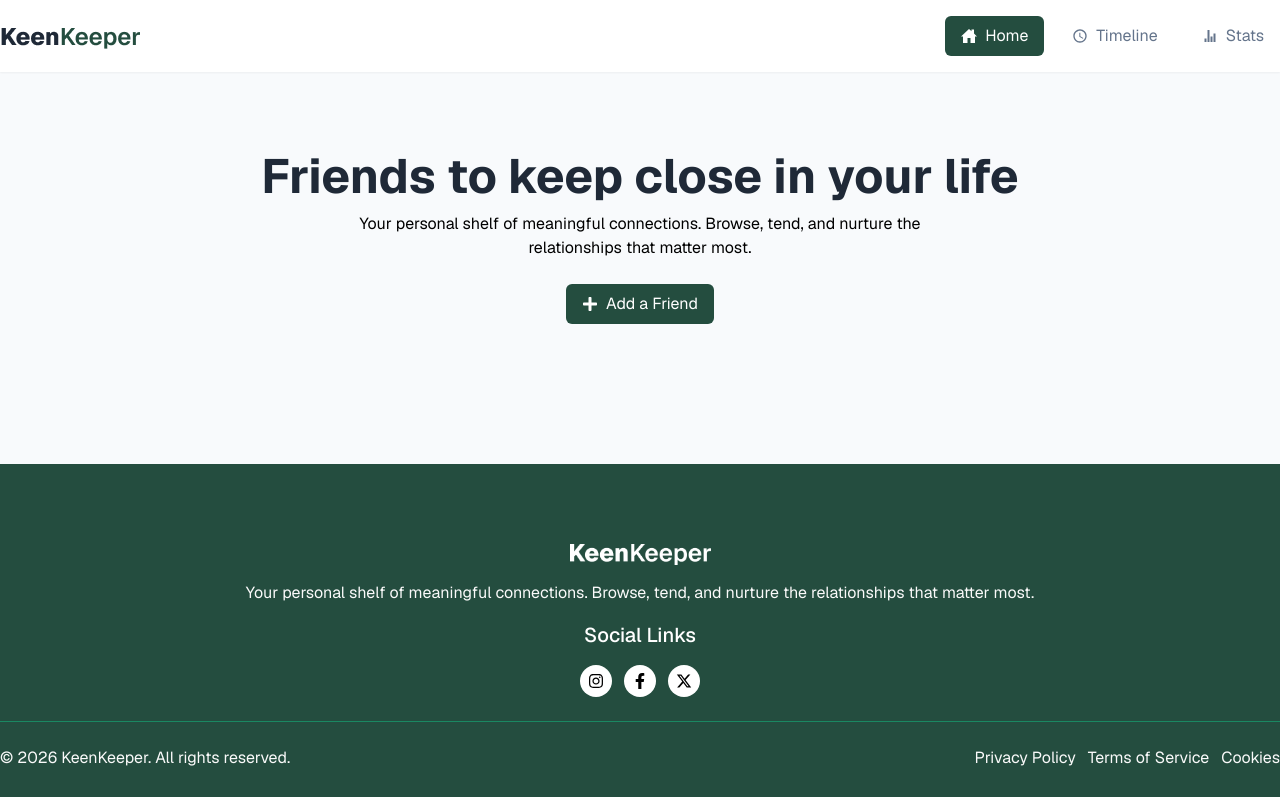
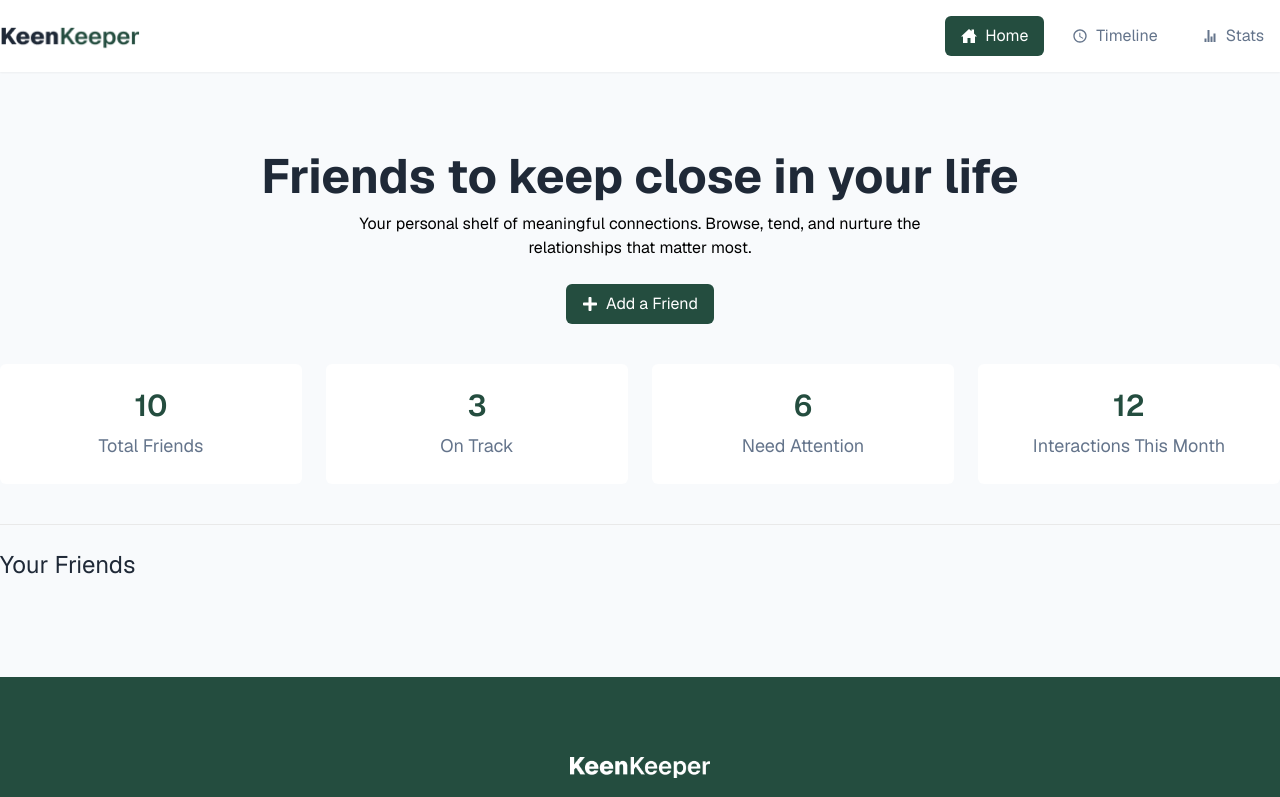
Before and after one commit to shakilcreativework/keen-keeper-next-app, a Next.js app: page / in a window 1280 px wide. Shown: the top 797 px of the page. Built offline with nearby package versions, Linux system fonts and the light colour scheme.

Commit message:
now need fetching data

```diff
--- a/package.json
+++ b/package.json
@@ -18,6 +18,7 @@
   "devDependencies": {
     "@tailwindcss/postcss": "^4",
     "babel-plugin-react-compiler": "1.0.0",
+    "daisyui": "^5.5.19",
     "eslint": "^9",
     "eslint-config-next": "16.2.3",
     "tailwindcss": "^4"
--- a/src/app/page.js
+++ b/src/app/page.js
@@ -1,9 +1,14 @@
+"use client";
+
 import AddFriend from "@/components/AddFriend/AddFriend";
+import FriendsCount from "@/components/FriendsCount/FriendsCount";
 
 export default function Home() {
+
   return (
     <div className="py-20">
       <AddFriend />
+      <FriendsCount />
     </div>
   );
 }
--- /dev/null
+++ b/src/components/FriendsCount/FriendCard.jsx
@@ -0,0 +1,11 @@
+"use client"
+
+const FriendCard = () => {
+    return (
+        <div>
+            Friends
+        </div>
+    );
+};
+
+export default FriendCard;
--- /dev/null
+++ b/src/components/FriendsCount/FriendsCount.jsx
@@ -0,0 +1,33 @@
+"use client"
+
+const FriendsCount = () => {
+
+    return (
+        <div>
+            <div className="grid grid-cols-1 md:grid-cols-3 lg:grid-cols-4 gap-5 my-8 lg:my-10 lg:gap-6">
+                <div className="flex flex-col justify-center items-center gap-2 bg-white rounded-md p-6">
+                    <h3 className="text-3xl text-[#244d3f] font-semibold">10</h3>
+                    <p className="text-sm md:text-base lg:text-lg text-[#64748b] font-normal">Total Friends</p>
+                </div>
+                <div className="flex flex-col justify-center items-center gap-2 bg-white rounded-md p-6">
+                    <h3 className="text-3xl text-[#244d3f] font-semibold">3</h3>
+                    <p className="text-sm md:text-base lg:text-lg text-[#64748b] font-normal">On Track</p>
+                </div>
+                <div className="flex flex-col justify-center items-center gap-2 bg-white rounded-md p-6">
+                    <h3 className="text-3xl text-[#244d3f] font-semibold">6</h3>
+                    <p className="text-sm md:text-base lg:text-lg text-[#64748b] font-normal">Need Attention</p>
+                </div>
+                <div className="flex flex-col justify-center items-center gap-2 bg-white rounded-md p-6">
+                    <h3 className="text-3xl text-[#244d3f] font-semibold">12</h3>
+                    <p className="text-sm md:text-base lg:text-lg text-[#64748b] font-normal">Interactions This Month</p>
+                </div>
+            </div>
+            <hr className="text-[#e9e9e9]" />
+            <h3 className=" text-xl md:text-2xl text-[#1f2937] mt-6 mb-4">Your Friends</h3>
+
+
+        </div>
+    );
+};
+
+export default FriendsCount;
--- a/src/shared/Footer/Footer.jsx
+++ b/src/shared/Footer/Footer.jsx
@@ -16,6 +16,7 @@ const Footer = () => {
                                 width={141}
                                 height={29}
                                 alt="Logo"
+                                className='w-35'
                                 priority
                             />
                         </Link>
--- a/src/shared/Navbar/Navbar.jsx
+++ b/src/shared/Navbar/Navbar.jsx
@@ -59,6 +59,7 @@ const Navbar = () => {
                         width={141}
                         height={29}
                         alt="Logo"
+                        className="w-[140px]"
                         priority
                     />
                 </Link>
```
Also changed, not shown: src/app/layout.js (+4 -4 lines), 1 other file (tests, documents, lock files or other folders).
